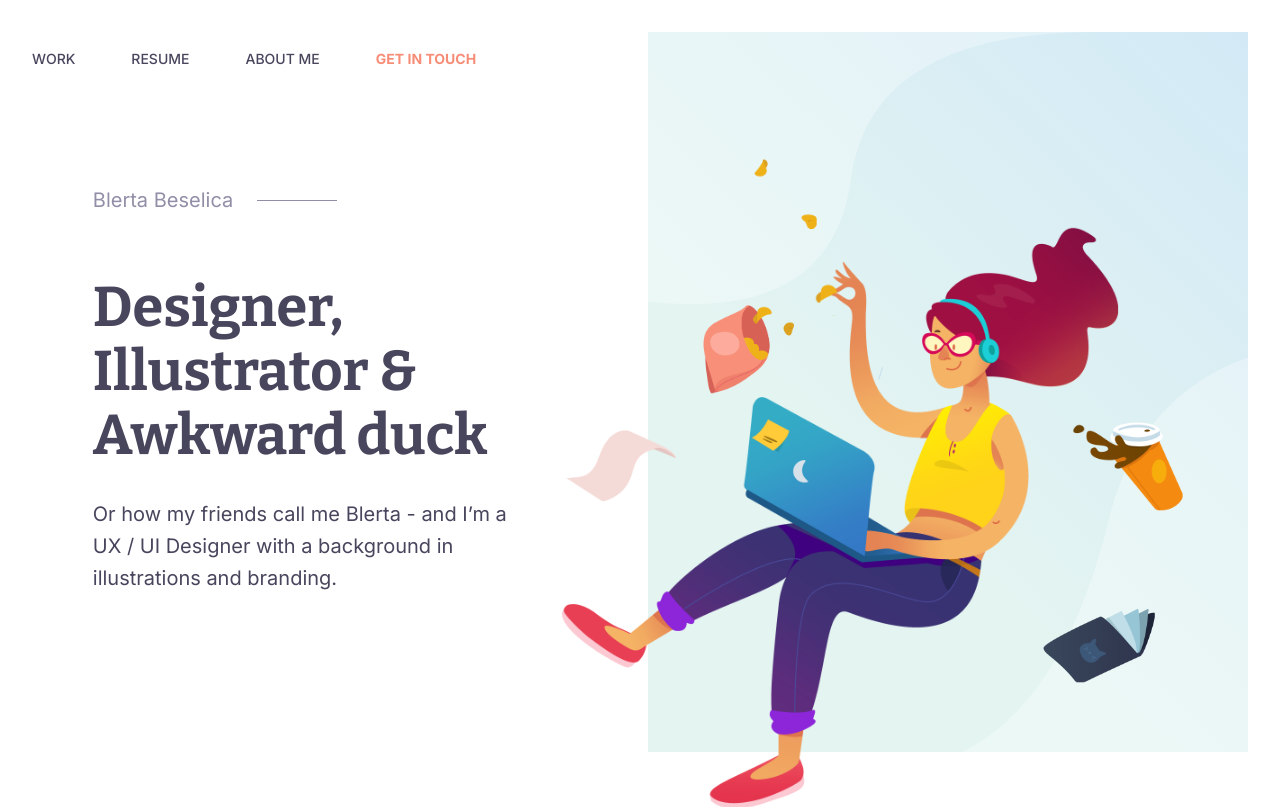
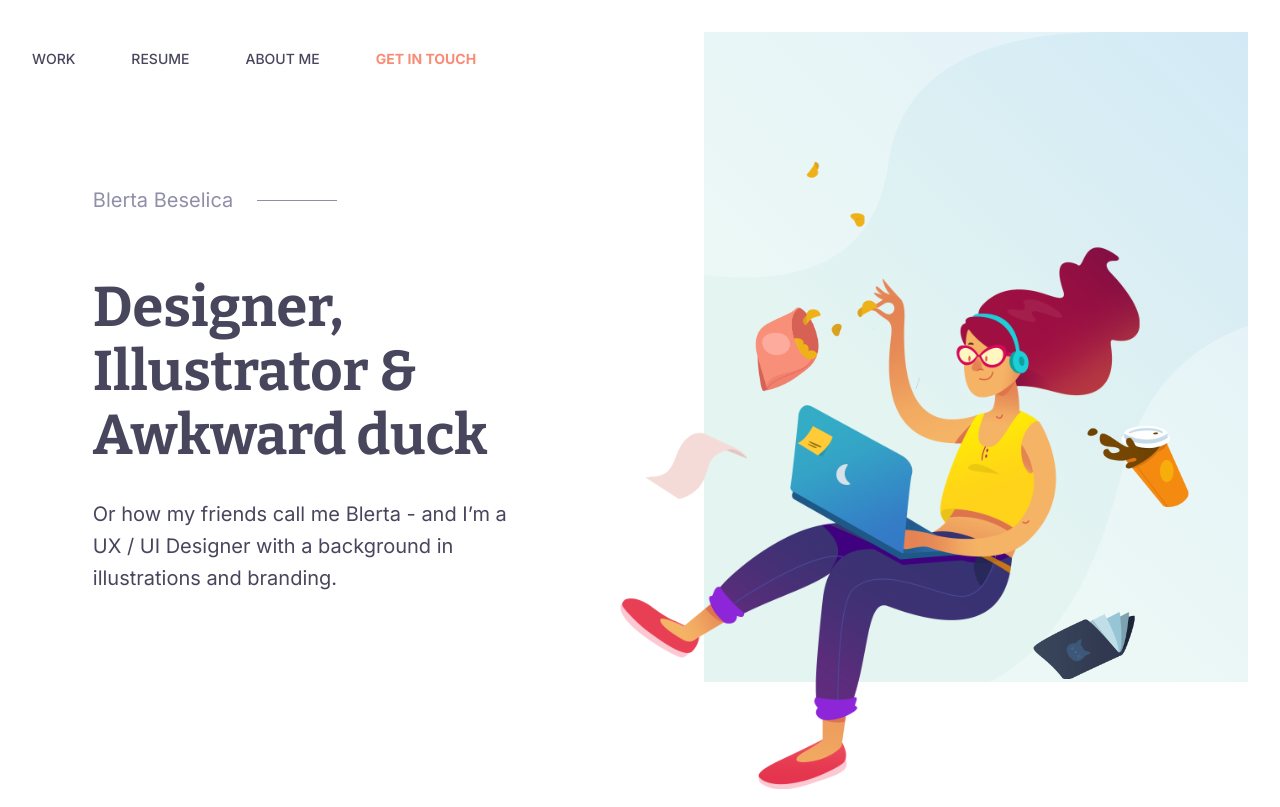
Before and after one commit to MergimU/blerta-portfolio-vue, a Vue app: page / in a window 1280 px wide. Shown: the top 807 px of the page. Built offline with nearby package versions, Linux system fonts and the light colour scheme.

Commit message:
Pushing live

```diff
--- a/package.json
+++ b/package.json
@@ -5,7 +5,8 @@
   "scripts": {
     "for-your-life": "vue-cli-service serve",
     "build": "vue-cli-service build",
-    "lint": "vue-cli-service lint"
+    "lint": "vue-cli-service lint",
+    "deploy": "sh deploy.sh"
   },
   "dependencies": {
     "core-js": "^3.6.5",
--- a/src/styles/_parallax.scss
+++ b/src/styles/_parallax.scss
@@ -1,14 +1,6 @@
-.parallax {
-  // position: relative;
-  img {
-    top: 0;
-    right: 0;
-  }
-}
-
-.parallax__background {
-  height: 720px;
-  width: 600px;
+.parallax__container {
+  width: 544px;
+  height: 650px;
 
   z-index: 0;
 
@@ -17,51 +9,74 @@
   right: 0;
 }
 
+.parallax {
+  position: relative;
+  img {
+    top: 0;
+    right: 0;
+  }
+  width: 100%;
+  height: 100%;
+
+  // z-index: 0;
+
+  // position: absolute;
+  // top: 0;
+  // right: 0;
+}
+
+.parallax__background {
+  // height: 720px;
+  // width: 600px;
+  width: 100%;
+  height: 100%;
+}
+
 .blerta {
   position: absolute !important;
-  transform: scale(0.45);
+  transform: scale(0.42);
 
-  top: -160px;
-  right: -210px;
+  top: -205px;
+  right: -250px;
 }
 
 .notebook {
   position: absolute !important;
-  transform: scale(0.33);
+  transform: scale(0.3);
 
-  top: 500px;
-  right: -20px;
+  top: 460px;
+  right: -5px;
 }
 
 .one-paper {
   position: absolute !important;
-  transform: scale(0.43);
+  transform: scale(0.4);
 
-  top: 350px;
-  right: 500px;
+  top: 320px;
+  right: 425px;
 }
 
 .chips-bag {
   position: absolute !important;
-  transform: scale(0.38);
+  transform: scale(0.36);
 
-  top: 200px;
-  right: 380px;
+  top: 155px;
+  right: 330px;
 }
 
 .chips {
   position: absolute !important;
-  transform: scale(0.43);
+  transform: scale(0.4);
 
-  top: 80px;
-  right: 390px;
+  top: 40px;
+  right: 340px;
 }
 
 .coffee {
   position: absolute !important;
-  transform: scale(0.39);
+  transform: scale(0.36);
   z-index: 5;
 
-  top: 320px;
-  right: -20px;
+  top: 275px;
+  right: -30px;
 }
--- a/src/views/Parallax/Parallax.vue
+++ b/src/views/Parallax/Parallax.vue
@@ -1,4 +1,5 @@
 <template>
+  <div class="parallax__container">
     <div class="parallax" @mousemove="handleMouseMove">
       <svg
         class="parallax__background"
@@ -57,6 +58,7 @@
         :coords="coords"
       />
     </div>
+  </div>
 </template>
 
 <script>
@@ -78,12 +80,12 @@ export default {
         {
           name: "chips",
           src: require("@/assets/images/animation/chips.png"),
-          dataSpeed: 0.03,
+          dataSpeed: 0.04,
         },
         {
           name: "chips-bag",
           src: require("@/assets/images/animation/chips-bag.png"),
-          dataSpeed: 0.05,
+          dataSpeed: 0.035,
         },
         {
           name: "one-paper",
--- a/src/views/Parallax/ParallaxImage.vue
+++ b/src/views/Parallax/ParallaxImage.vue
@@ -1,9 +1,8 @@
 <template>
   <div
-    class="parallax"
     ref="img"
     :class="image.name"
-    :speed="image.dataSpeed"
+    :data-speed="image.dataSpeed"
     :data-revert="image.dataRevert"
   >
     <img :src="image.src" />
@@ -11,6 +10,8 @@
 </template>
 
 <script>
+import { gsap } from "gsap";
+
 export default {
   name: "ParallaxImage",
   props: {
@@ -20,23 +21,18 @@ export default {
   watch: {
     coords: {
       handler() {
-        let speed = this.$refs.img.getAttribute("speed");
-        const revert = this.$refs.img.getAttribute("revert");
+        let speed = Number(this.$refs.img.getAttribute("data-speed"));
+        const revert = this.$refs.img.getAttribute("data-revert");
+
         if (revert) speed *= -1;
 
         let { x, y } = this.coords;
 
-        const scale = (
-          this.$refs.img.getBoundingClientRect().width /
-          this.$refs.img.offsetWidth
-        ).toFixed(2);
-
-        console.log("x", x * speed);
-        console.log("y", y * speed);
-
-        this.$refs.img.style.transform = `scale(${scale}) translate3d(${
-          1 - x * speed
-        }px, ${1 - y * speed}px, 0px)`;
+        gsap.to(this.$refs.img, {
+          x: 1 - x * speed,
+          y: 1 - y * speed,
+          duration: 1,
+        });
       },
       deep: true,
     },
@@ -55,12 +51,12 @@ export default {
     parallaxScroll(blertapx, chipspx, chipsBagpx, bookpx, paperpx, coffeepx) {
       const scrolled = window.pageYOffset;
       const element = this.$refs.img;
-      const className = element.classList[1];
+      const className = element.classList[0];
 
       const fn = {
         blerta() {
           element.style.top =
-            "calc(" + blertapx + "px - " + scrolled / 3 + "px)";
+            "calc(" + blertapx + "px - " + scrolled / 2 + "px)";
         },
         notebook() {
           element.style.top =
--- a/vue.config.js
+++ b/vue.config.js
@@ -6,4 +6,7 @@ module.exports = {
       },
     },
   },
+  publicPath: process.env.NODE_ENV === 'production'
+  ? '/blerta-portfolio-vue/'
+  : '/'
 };
```
Also changed, not shown: 1 other file (tests, documents, lock files or other folders). Lines whose indentation alone changed are shown as unchanged.
